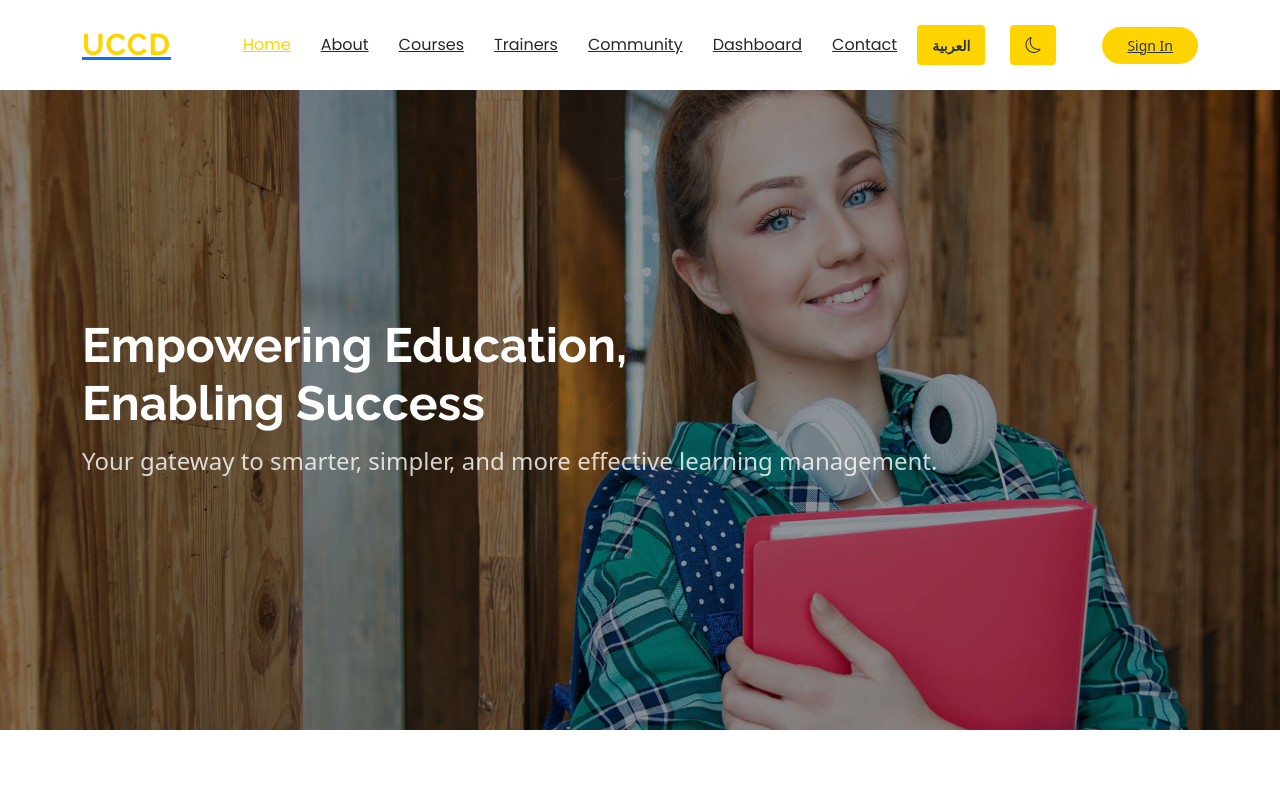
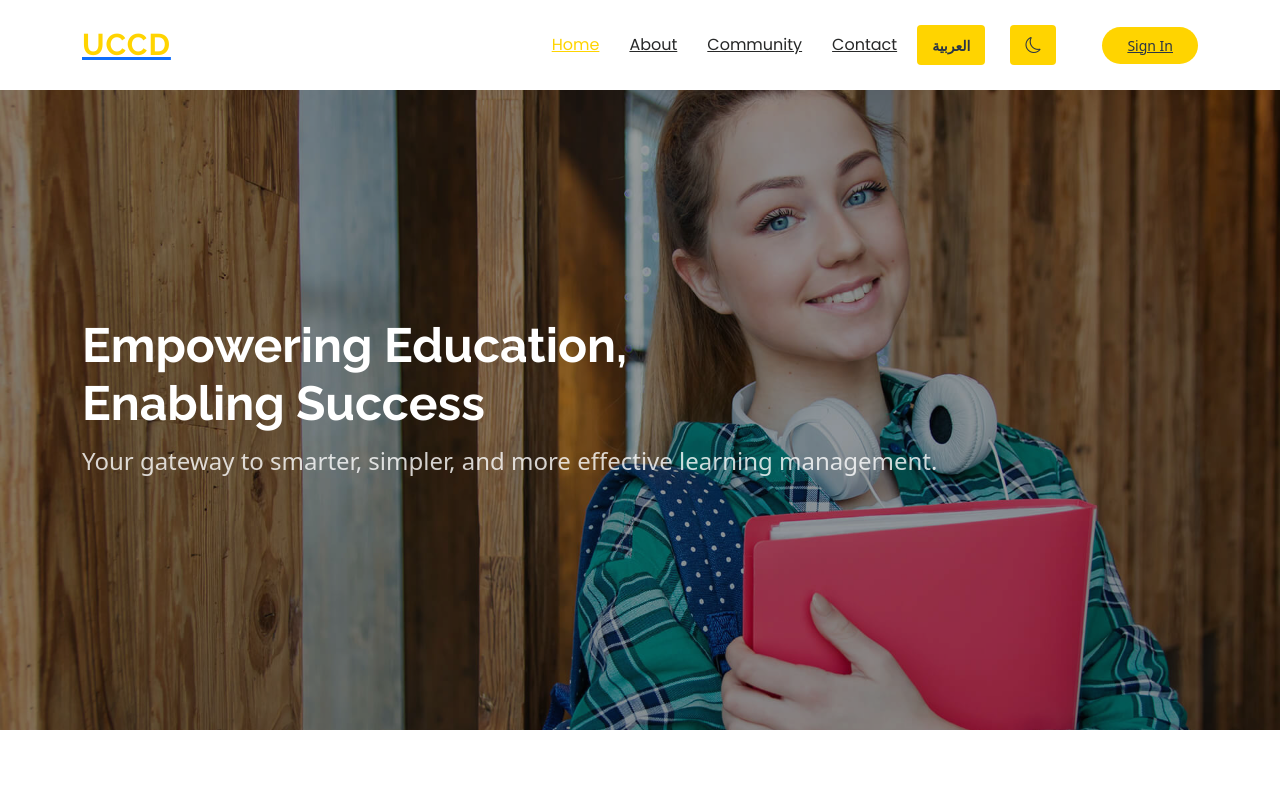
Before and after one commit to Mahm0ud-Eid/courses-platform-frontend, a website with bundled scripts: page index.html in a window 1280 px wide. Shown: the top 787 px of the page. Built offline with nearby package versions, Linux system fonts and the light colour scheme; no server answers; a script that the page names is missing.

Commit message:
chore: remove unused links to courses and trainers in navigation

```diff
--- a/index.html
+++ b/index.html
@@ -108,10 +108,7 @@
               <a href="index.html" class="active" data-key="home">Home</a>
             </li>
             <li><a href="about.html" data-key="about">About</a></li>
-            <li><a href="courses.html" data-key="courses">Courses</a></li>
-            <li><a href="trainers.html" data-key="trainers">Trainers</a></li>
             <li><a href="community.html" data-key="community">Community</a></li>
-            <li><a href="dashboard.html" data-key="dashboard">Dashboard</a></li>
             <li><a href="contact.html" data-key="contact">Contact</a></li>
           </ul>
           <i class="mobile-nav-toggle d-xl-none bi bi-list"></i>
```
